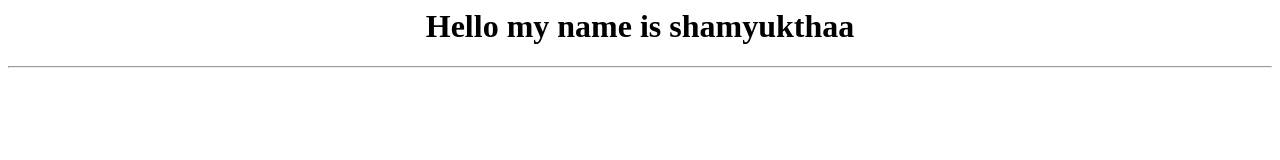
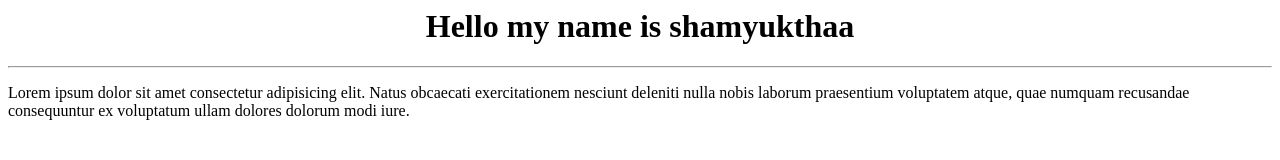
Before and after one commit to Shamyukthaa08/HTMLGITGITHUB, a plain HTML site: page index.html in a window 1280 px wide. Drawn offline with Linux system fonts and the light colour scheme.

Commit message:
Updated items with para tag

```diff
--- a/index.html
+++ b/index.html
@@ -2,3 +2,4 @@
   <h1>Hello my name is shamyukthaa</h1>
 </center>
 <hr>
+<p>Lorem ipsum dolor sit amet consectetur adipisicing elit. Natus obcaecati exercitationem nesciunt deleniti nulla nobis laborum praesentium voluptatem atque, quae numquam recusandae consequuntur ex voluptatum ullam dolores dolorum modi iure.</p>
```
